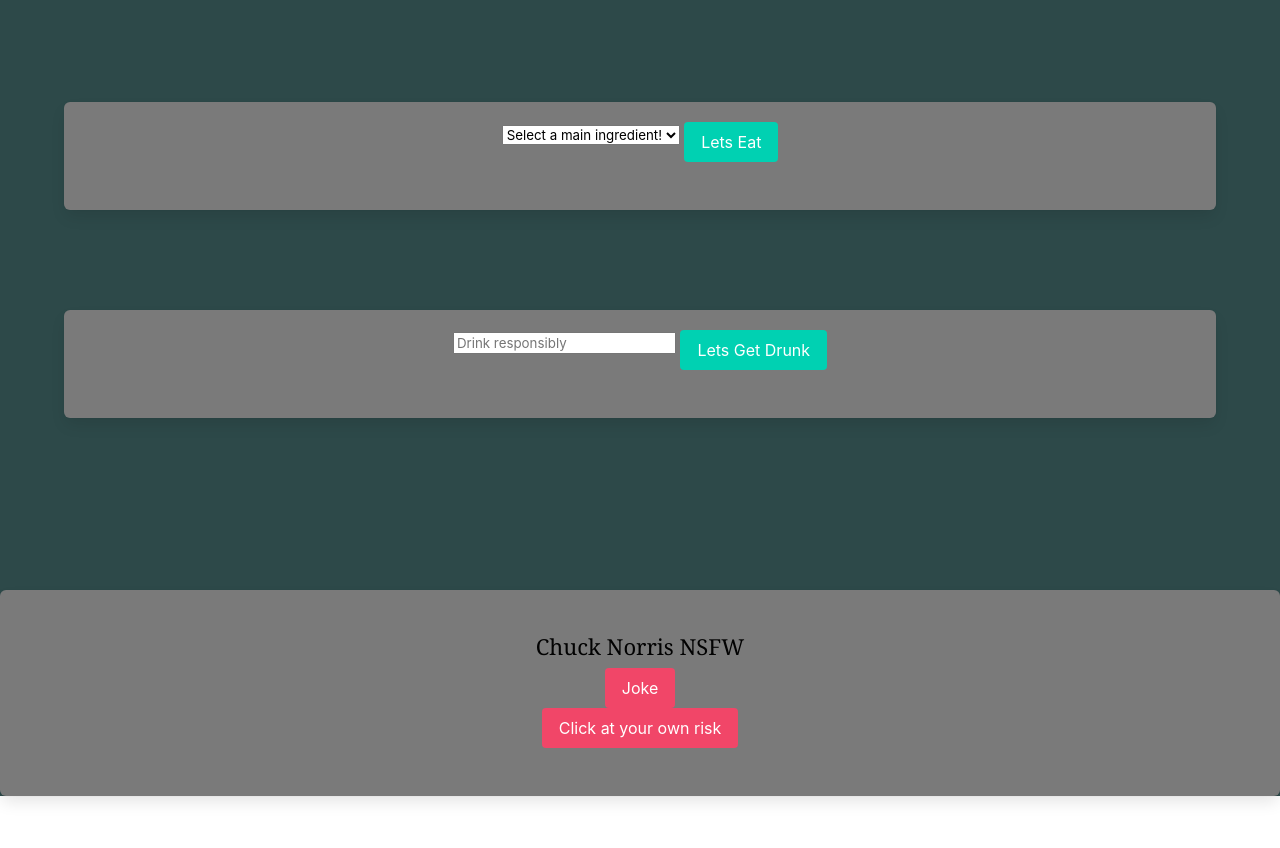
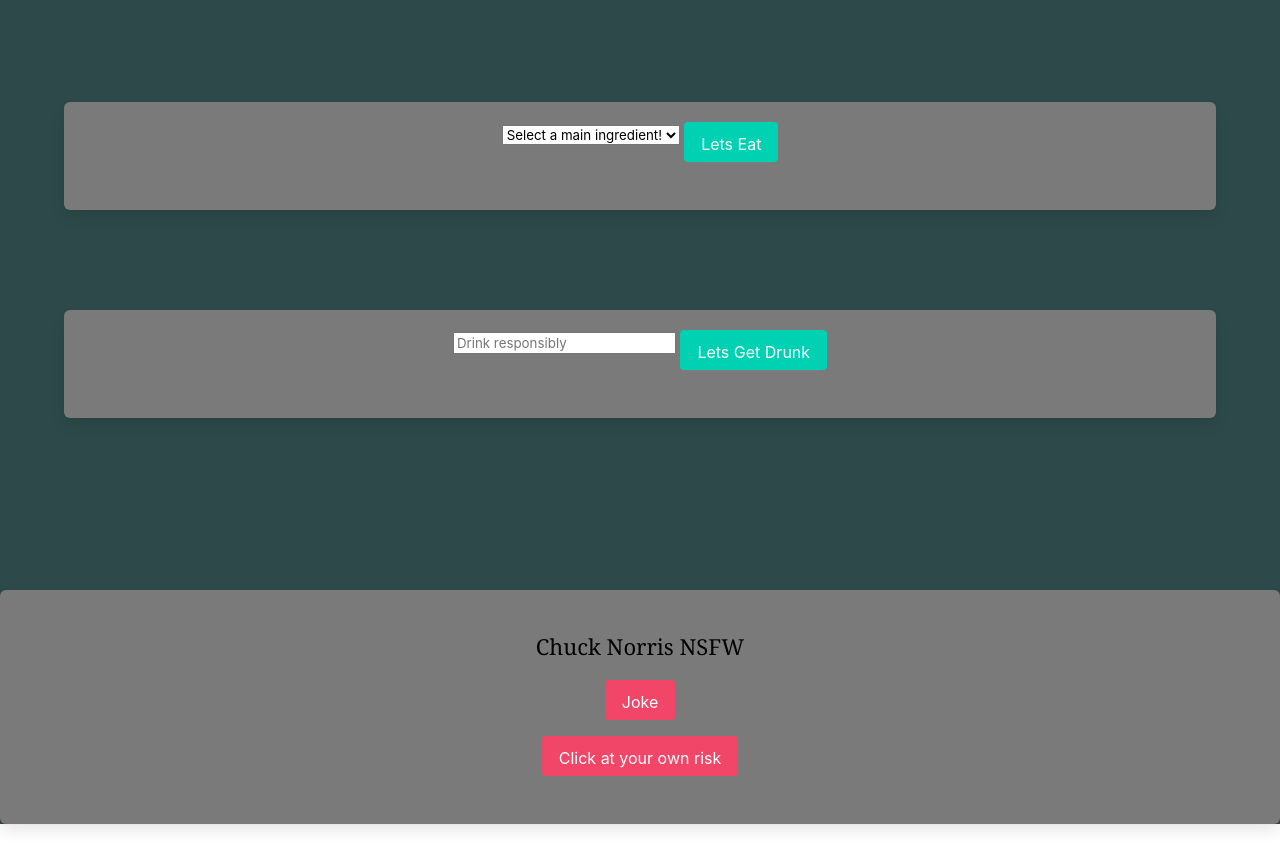
Before and after one commit to tonytran97/WhatsForDinner, a plain HTML site: page index.html in a window 1280 px wide. Shown: the part 343-1191 px from the top of the page. Before the commit the page ends 1163 px from the top, so only its background shows below. Drawn offline with nearby package versions, Linux system fonts and the light colour scheme.

Commit message:
corrected spacing

```diff
--- a/assets/styles.css
+++ b/assets/styles.css
@@ -59,6 +59,7 @@ h1 {
     overflow: hidden;
     text-align: start;
     white-space: nowrap;
+    padding-top: 10px;
 }
 
 h2 {
--- a/index.html
+++ b/index.html
@@ -77,9 +77,9 @@
 <!-- our funtime box -->
 <form action="https://youtu.be/eBGIQ7ZuuiU" target="_blank" id="chuckjoke" class="box has-text-centered has-background-grey pb-6">
 <footer class="funTime"><p>Chuck Norris NSFW</p>
-  <button id="chuck" class="button is-danger">Joke</button>
+  <button id="chuck" class="button is-danger mt-3">Joke</button>
   <div id="joke"></div>
-<button type= "submit" id="rickRollEm" class="button is-danger">Click at your own risk</button>
+<button type= "submit" id="rickRollEm" class="button is-danger mt-4">Click at your own risk</button>
 <div id="rickSlot"></div>
 </footer></form>
 
```
